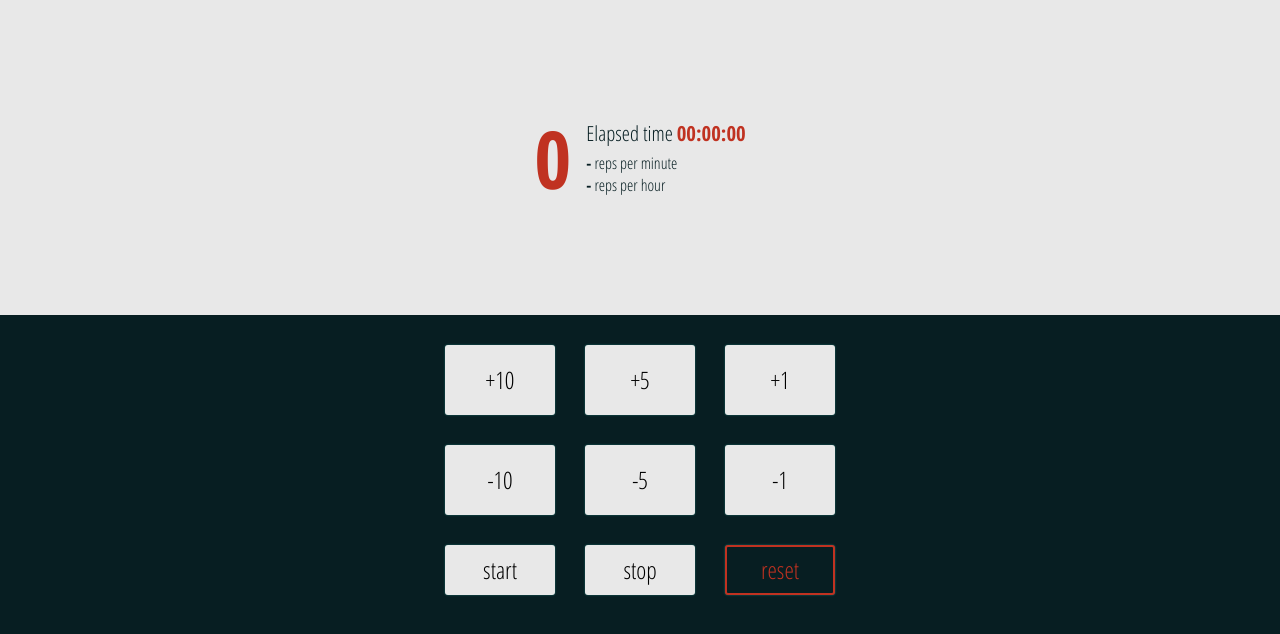
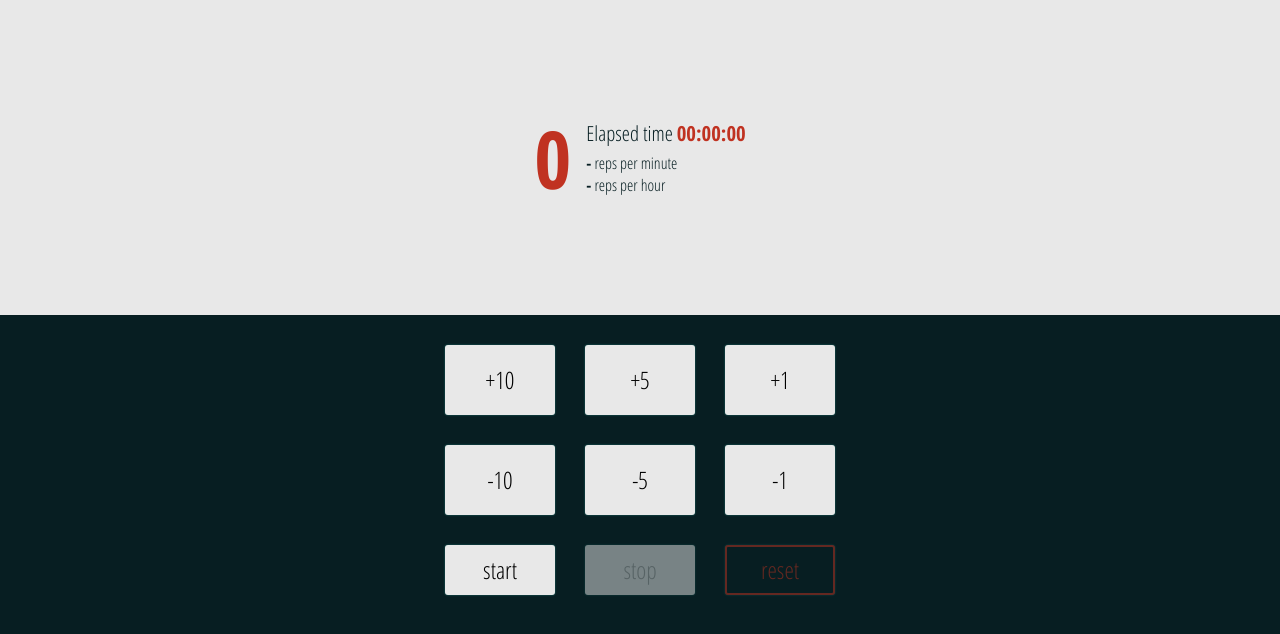
Before and after one commit to sajgal/rx-counter, a React (Create React App) app: page / in a window 1280 px wide. Shown: the top 634 px of the page. Built offline with nearby package versions, Linux system fonts and the light colour scheme.

Commit message:
Adds disabled attribute to buttons

```diff
--- a/src/Counter.js
+++ b/src/Counter.js
@@ -120,6 +120,16 @@ const Button = styled.button`
     color: var(--color-white);
   }
 
+  &:disabled {
+    opacity: 0.5;
+    cursor: default;
+
+    &:hover {
+      background: var(--color-white);
+      color: var(--color-black);
+    }
+  }
+
   &:last-child {
       background: var(--color-black);
       border: 2px solid var(--color-red);
@@ -196,6 +206,12 @@ const Counter = () => {
           key={button.label}
           data-value={button.value}
           data-function={button.function}
+          disabled={
+            (button.function === FUNCTION_START && start)
+            || (button.function === FUNCTION_RESET && !end && !start && !count)
+            || (button.function === FUNCTION_STOP && end)
+            || (button.function === FUNCTION_STOP && !end && !start)
+          }
         >
           {button.label}
         </Button>)}
```
